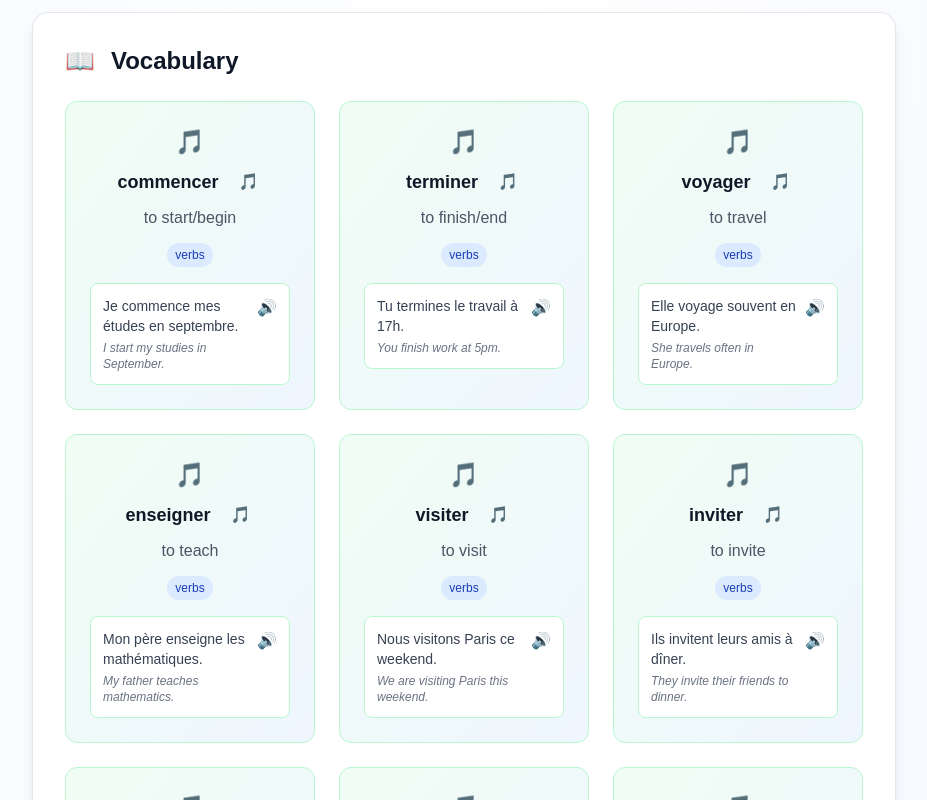
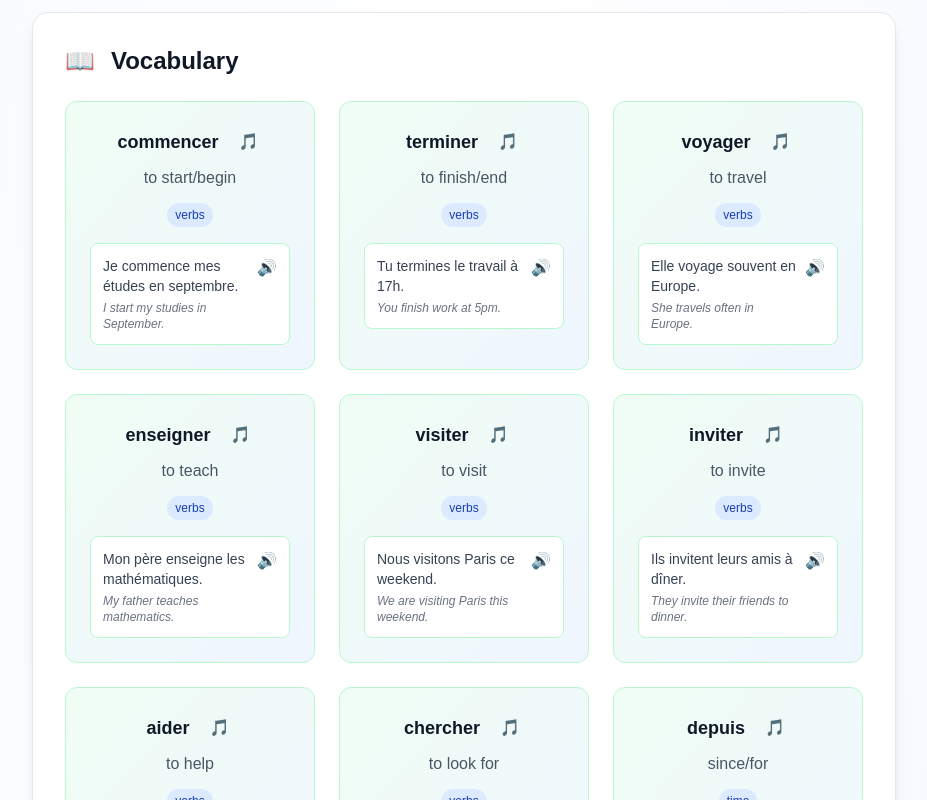
Before and after one commit to ICURobot/francais-libre, a Next.js app: page /lessons/beginner/10 in a window 1280 px wide. Shown: the part 6360-7160 px from the top of the page, without its empty margins (176-1103 px from the left). Built offline with nearby package versions, Linux system fonts and the light colour scheme; no server answers.

Commit message:
Remove redundant piano note from vocabulary cards in Lessons 9 and 10 for cleaner design

```diff
--- a/src/app/lessons/beginner/10/page.tsx
+++ b/src/app/lessons/beginner/10/page.tsx
@@ -317,7 +317,6 @@ export default function Lesson10Page() {
             {lesson.vocabulary.map((item) => (
               <div key={item.word} className="bg-gradient-to-br from-green-50 to-blue-50 rounded-xl p-6 border border-green-200 hover:shadow-lg transition-all duration-300">
                 <div className="text-center mb-4">
-                  <div className="text-2xl mb-2">🎵</div>
                   <div className="flex items-center justify-center mb-2">
                     <h4 className="text-lg font-bold text-gray-900 mr-4 text-2xl">{item.word}</h4>
                     <button
--- a/src/app/lessons/beginner/9/page.tsx
+++ b/src/app/lessons/beginner/9/page.tsx
@@ -272,7 +272,6 @@ export default function Lesson9Page() {
             {lesson.vocabulary.map((item) => (
               <div key={item.word} className="bg-gradient-to-br from-green-50 to-blue-50 rounded-xl p-6 border border-green-200 hover:shadow-lg transition-all duration-300">
                 <div className="text-center mb-4">
-                  <div className="text-2xl mb-2">🎵</div>
                   <div className="flex items-center justify-center mb-2">
                     <h4 className="text-lg font-bold text-gray-900 mr-4 text-2xl">{item.word}</h4>
                     <button
```
